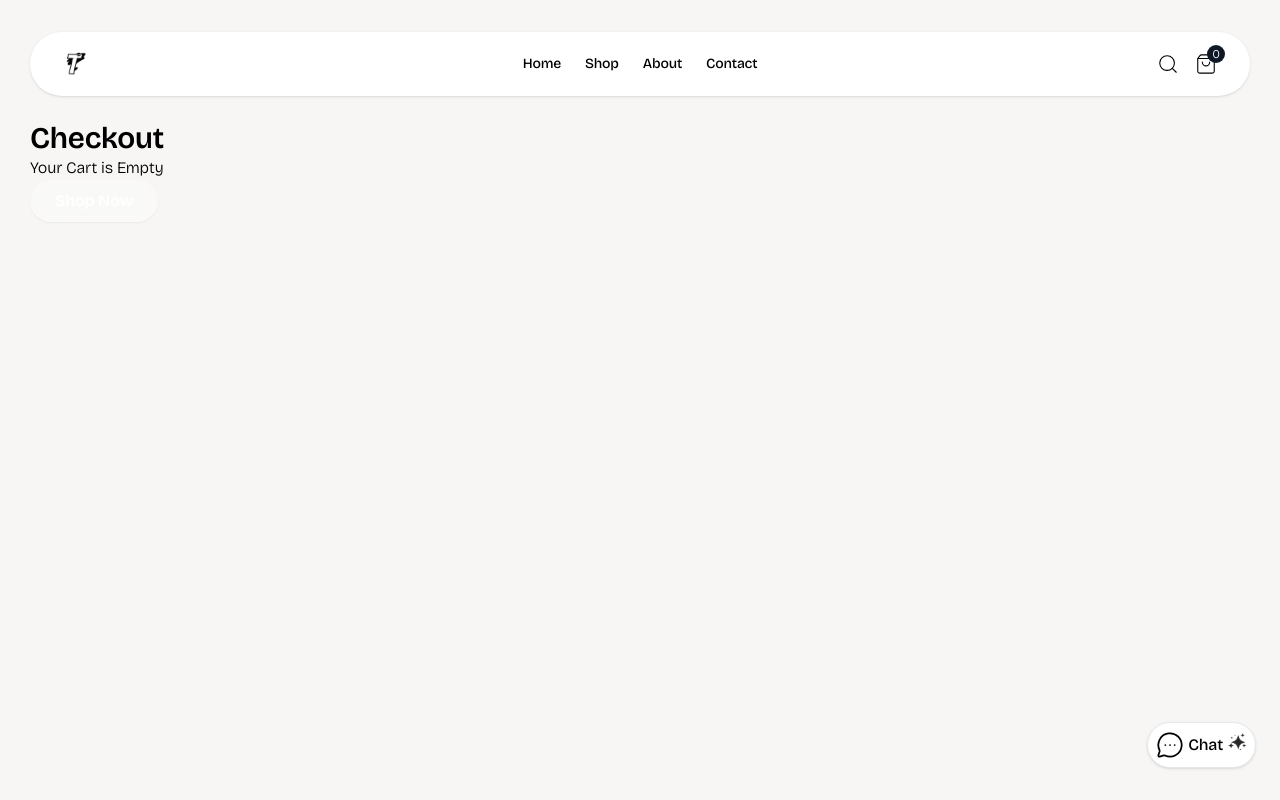
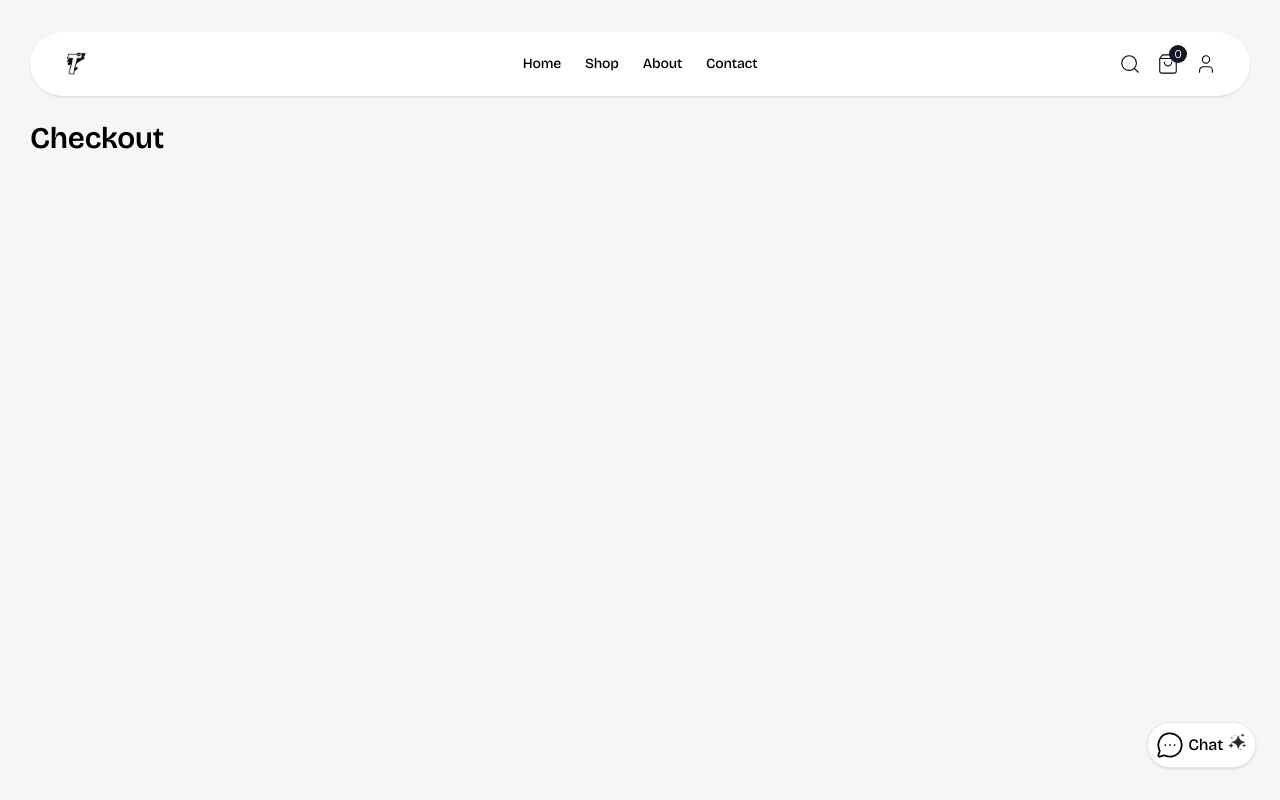
Before and after one commit to deraolisah/tilo, a React (Vite) app: page /checkout in a window 1280 px wide. Shown: the top 800 px of the page. Built offline with nearby package versions, Linux system fonts and the light colour scheme.

Commit message:
Feature: Cart

```diff
--- /dev/null
+++ b/src/components/common/Cart.jsx
@@ -0,0 +1,18 @@
+import React from 'react'
+
+const Cart = () => {
+  return (
+    <div className='container bg-white p-4'>
+      <h2 className='text-3xl font-semibold '> My CArt </h2>
+      <p>
+        Your Cart is Empty
+      </p>
+
+      <button className='btn'>
+        Shop Now
+      </button>
+    </div>
+  )
+}
+
+export default Cart;
--- a/src/components/common/Navbar.jsx
+++ b/src/components/common/Navbar.jsx
@@ -1,6 +1,6 @@
 import React, { useEffect, useState } from 'react';
 import { Link, NavLink } from 'react-router-dom';
-import { Menu, Search, ShoppingBag, X } from "lucide-react";
+import { Menu, Search, ShoppingBag, User, X } from "lucide-react";
 import Logo from "../../assets/logo.png";
 import SearchBar from "./SearchBar.jsx";
 
@@ -58,9 +58,8 @@ const Navbar = () => {
                   <X size={16} />
                 )}
               </button>
-              <Link to="/" className='font-bold text-xl flex gap-2 items-center'>
+              <Link to="/" className='flex gap-2 items-center'>
                 <img src={Logo} alt='' className='h-6 w-6 object-cover' />
-                {/* Tilo Store */}
               </Link>
             </span>
 
@@ -77,12 +76,16 @@ const Navbar = () => {
                 <Search size={22} strokeWidth={1.2} />
               </button>
 
-              <Link to="/checkout" className='cursor-pointer relative' onClick={() => { setMenuOpen(false); scrollTo(0,0); }} title='Cart'>
+              <button className='cursor-pointer relative' onClick={() => { setMenuOpen(false); scrollTo(0,0); }} title='Cart'>
                 <span className='absolute -top-2 -right-2 bg-gray-900 text-white min-w-4.5 h-4.5 p-1 flex items-center justify-center rounded-full text-xs'>
                   0
                 </span>
                 <ShoppingBag size={22} strokeWidth={1.2} />
-              </Link>
+              </button>
+
+              <button className='cursor-pointer' onClick={() => { setMenuOpen(false); scrollTo(0,0); }} title='Account'>
+                <User size={22} strokeWidth={1.2} />
+              </button>
             </div>
           </div>
         ) : (
--- a/src/pages/Checkout.jsx
+++ b/src/pages/Checkout.jsx
@@ -4,13 +4,7 @@ const Checkout = () => {
   return (
     <div className='container'>
       <h2 className='text-3xl font-semibold '> Checkout </h2>
-      <p>
-        Your Cart is Empty
-      </p>
 
-      <button className='btn'>
-        Shop Now
-      </button>
     </div>
   )
 }
```
